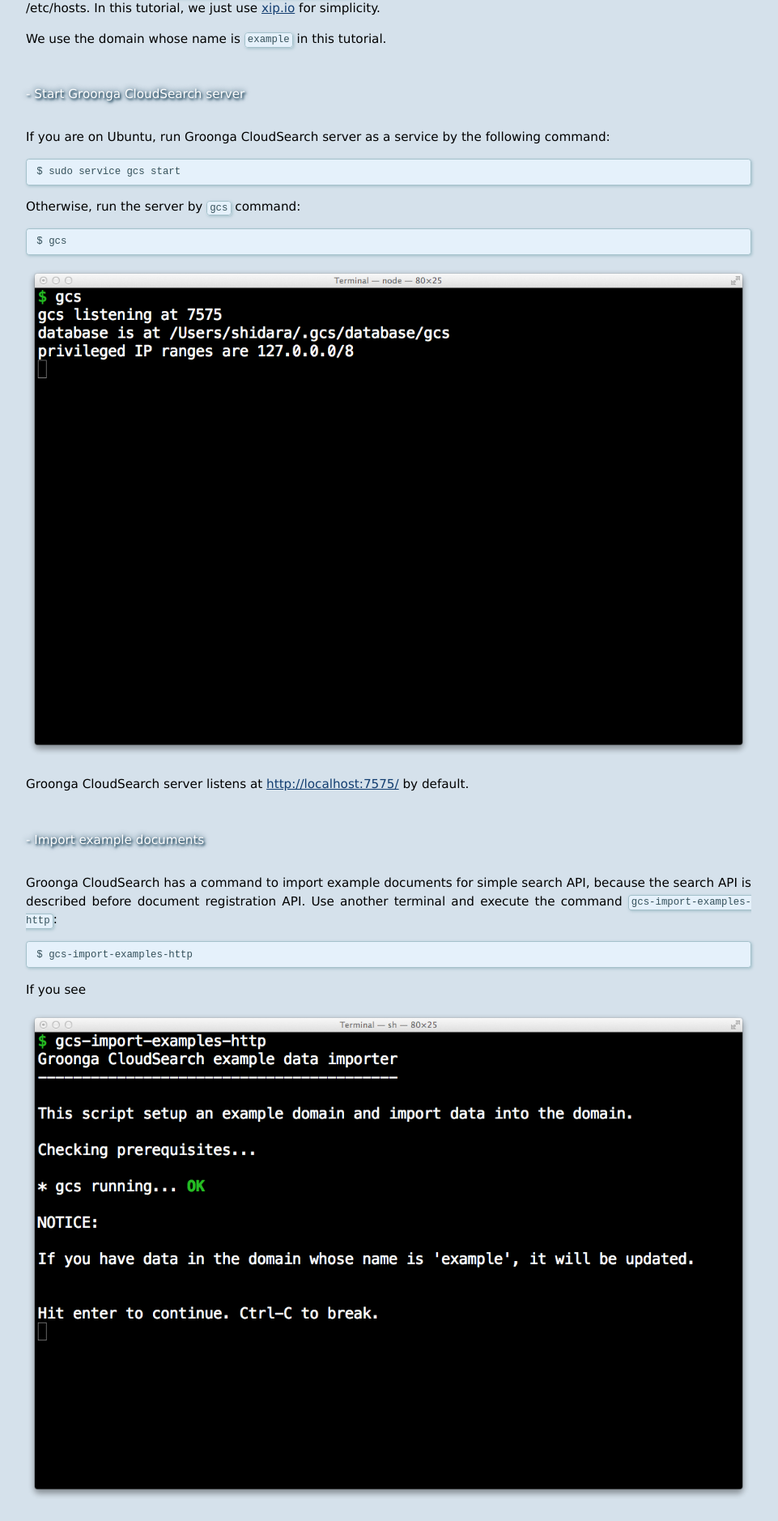
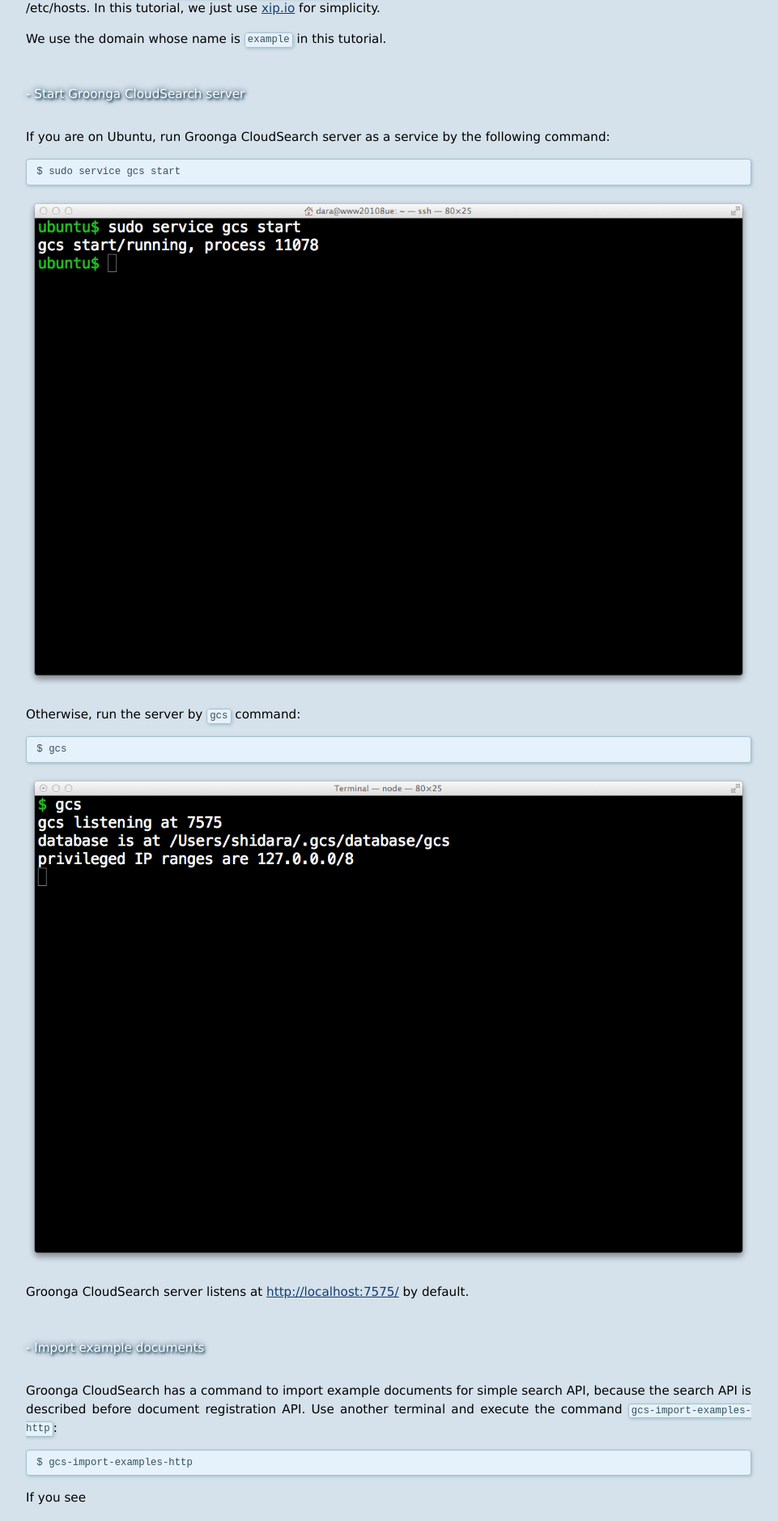
Before and after one commit to groonga/gcs.groonga.org, a Jekyll site: the page built from docs/tutorial/index.md, in a window 1280 px wide. Shown: the part 2271-4149 px from the top of the page at 81% size, without its empty margins (160-1121 px from the left). Built offline with Jekyll 4.4.1, drawn with Linux system fonts in a browser that asks for light colours; comment, search, counter and statistics services are not loaded.

Commit message:
Add a screenshot on ubuntu booting up gcs service

```diff
--- a/docs/tutorial/index.md
+++ b/docs/tutorial/index.md
@@ -124,6 +124,8 @@
 following command:
 
     $ sudo service gcs start
+
+<img src="gcs-started-ubuntu.png" alt="gcs started" width="100%" />
 
 Otherwise, run the server by `gcs` command:
 
```
Also changed, not shown: docs/tutorial/gcs-started-ubuntu.png (added).
